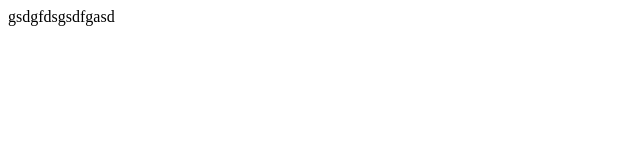
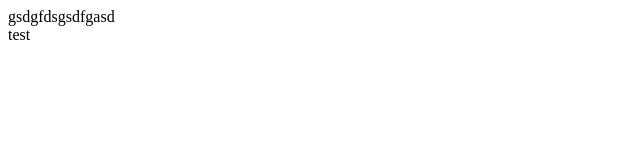
Before and after one commit to NAYEJIN/hellogit, a plain HTML site: page abc.html in a window 1280 px wide. Shown: the full height of the page, 0-640 px from the left. Drawn offline with Linux system fonts and the light colour scheme.

Commit message:
testUpload

```diff
--- a/abc.html
+++ b/abc.html
@@ -1,5 +1,7 @@
 <html>
 <body>
 gsdgfdsgsdfgasd
+<br/>
+test
 </body>
 </html>
```
